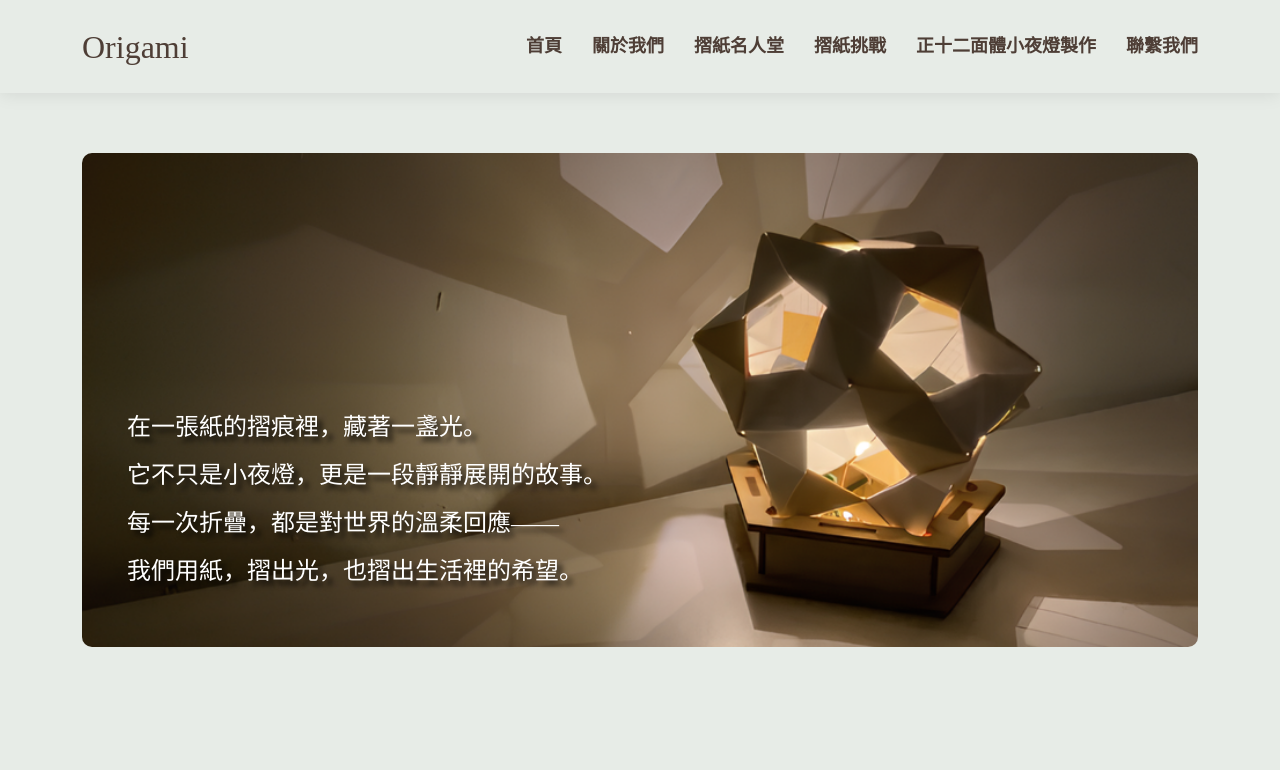
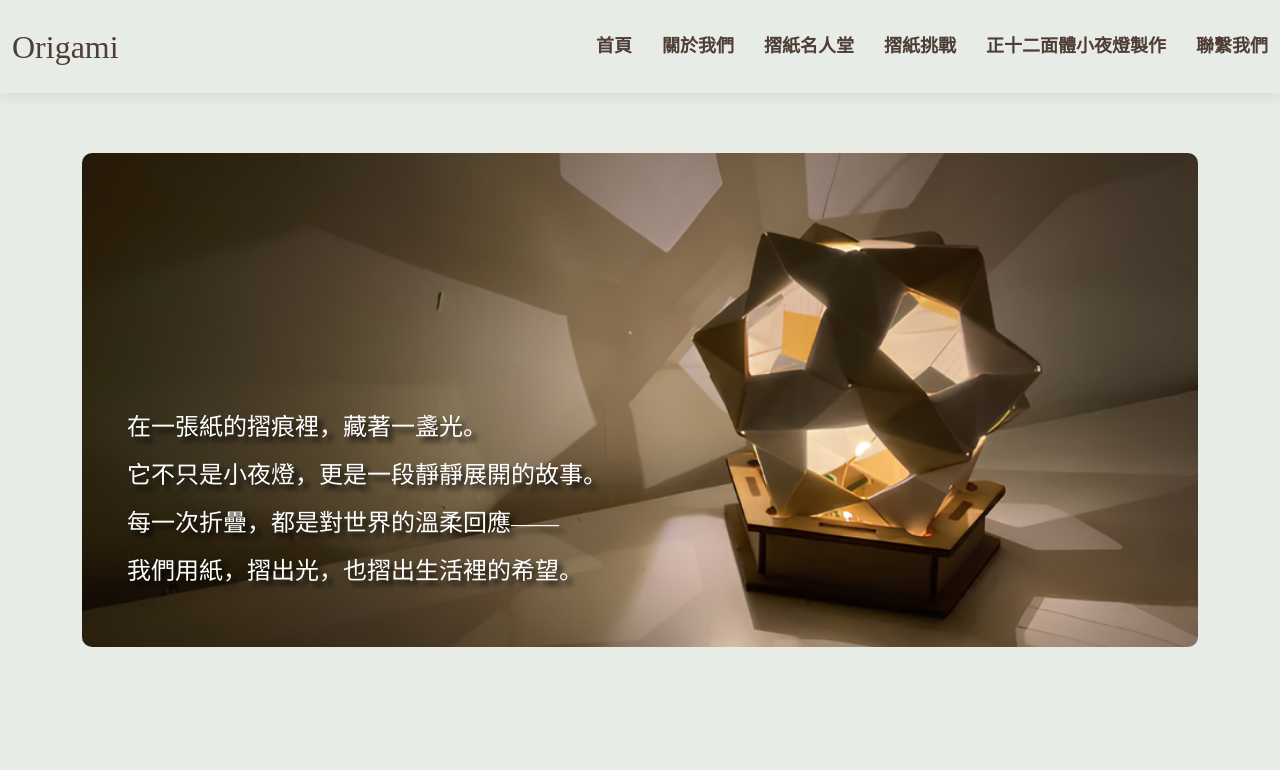
Before and after one commit to menghan0714/origami_new, a plain HTML site: page index.html in a window 1280 px wide. Shown: the top 770 px of the page. Drawn offline with Linux system fonts and the light colour scheme; grey boxes are pictures that could not be loaded; files whose address does not match are found by name; a web font is replaced by a local one.

Commit message:
Update index.html

```diff
--- a/index.html
+++ b/index.html
@@ -48,7 +48,7 @@
 <body class="index-page">
 
   <header id="header" class="header d-flex align-items-center sticky-top">
-    <div class="container-fluid container-xl position-relative d-flex align-items-center justify-content-between">
+    <div class="container-fluid  position-relative d-flex align-items-center justify-content-between">
 
     <a href="index.html" style="font-size: 2rem; color: var(--heading-color); text-decoration: none; font-family: Noto Serif TC, serif;">
   Origami
```
